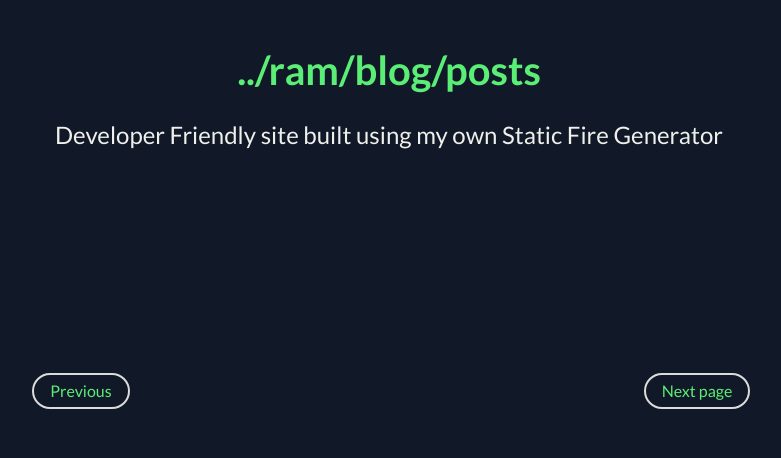
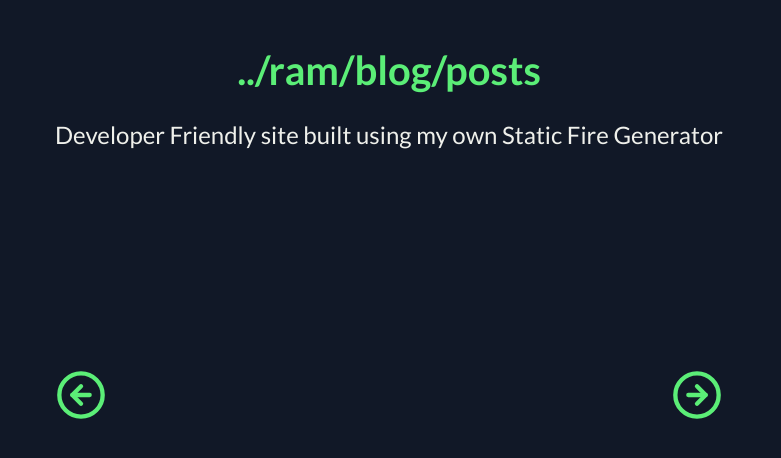
Before and after one commit to rammygit/homegrown, a website: page src/index.html in a window 1280 px wide. Shown: the whole page, without its empty margins (251-1032 px from the left). Drawn offline with Linux system fonts and the light colour scheme.

Commit message:
added feather icon js and replaced navigation with icons

```diff
--- a/src/index.html
+++ b/src/index.html
@@ -18,7 +18,7 @@
   <link rel="icon" type="image/png" sizes="16x16" href="/favicon-16x16.png">
   <link rel="manifest" href="/site.webmanifest">
   <!-- <link rel="stylesheet" href="/css/index-min.css"> -->
-  <!-- <script src="/js/vendor/feather.min.js"></script> -->
+  <script src="/js/vendor/feather.min.js"></script>
 
 </head>
 <!-- style="background-color:#111827;" -->
@@ -72,13 +72,15 @@
       <div class="column is-half">
           <!-- <code class="html">is-half</code><br> -->
           <div>
-            <a id="link_prev" href="/" class="pagination-previous">Previous</a>
+            <a id="link_prev" href="/"><i data-feather="arrow-left-circle" width="52" height="52"></i></a>
           </div>
 
       </div>
       <div class="column is-half">
         <div>
-          <a id="link_next" href="/content/1" class="pagination-next">Next page</a>
+
+            <a id="link_next" href="/content/1"><i data-feather="arrow-right-circle" width="52" height="52"></i></a>
+          <!-- <a id="link_next" href="/content/1" class="pagination-next">Next page</a> -->
         </div>
       </div>
     </div>
@@ -86,7 +88,9 @@
 
   <!-- </div> -->
   <!-- </div> -->
-
+  <script>
+    feather.replace()
+  </script>
   <!-- <script src="/js/darkmode.js"></script> -->
 </body>
 
```
